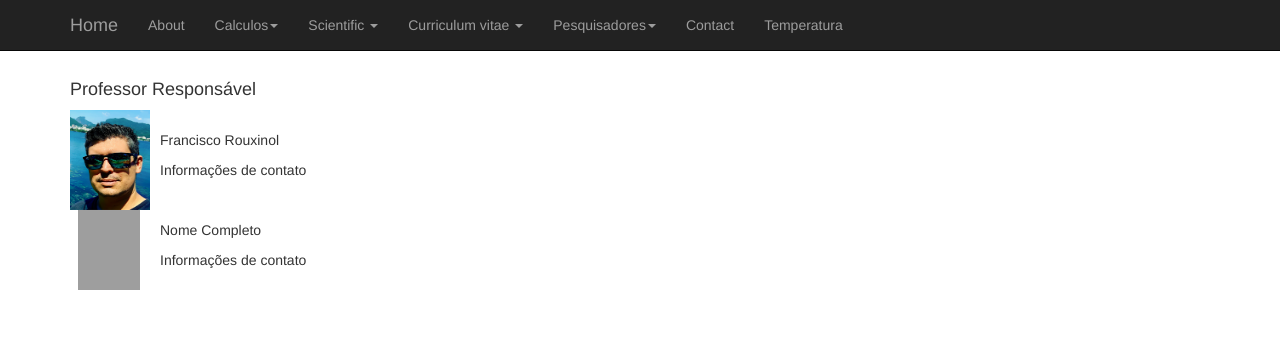
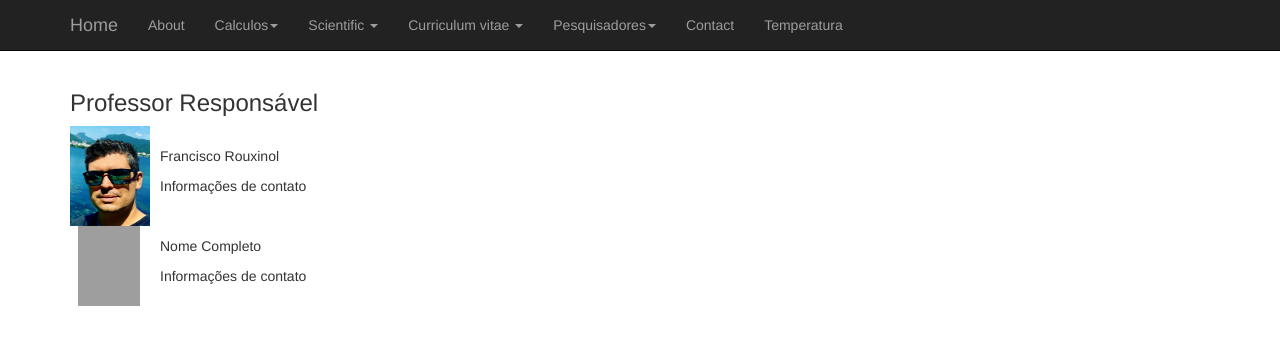
Before and after one commit to Rouxinol-Research-Lab/Rouxinol-Research-Lab.github.io, a Jekyll site: the page built from pesquisadores_atuais.html, in a window 1280 px wide. Shown: the top 345 px of the page. Built offline with Jekyll 4.4.1, drawn with Linux system fonts in a browser that asks for light colours; Markdown is read by kramdown in place of the engine named in the settings; grey boxes are pictures that could not be loaded.

Commit message:
Revert "layout test"
This reverts commit 609374ca2820b56fab35a0c7f64d919f5d437eb1.

```diff
--- a/pesquisadores_atuais.html
+++ b/pesquisadores_atuais.html
@@ -1,7 +1,7 @@
 ---
 layout: default
 ---
-<h4 class="left-center mb15-1920 mt30-1920 color000">Professor Responsável</h4>
+<h3 class="left-center mb15-1920 mt30-1920 color000">Professor Responsável</h3>
 
 <table style="width: 100%;" border="0">
     <tbody>
```
